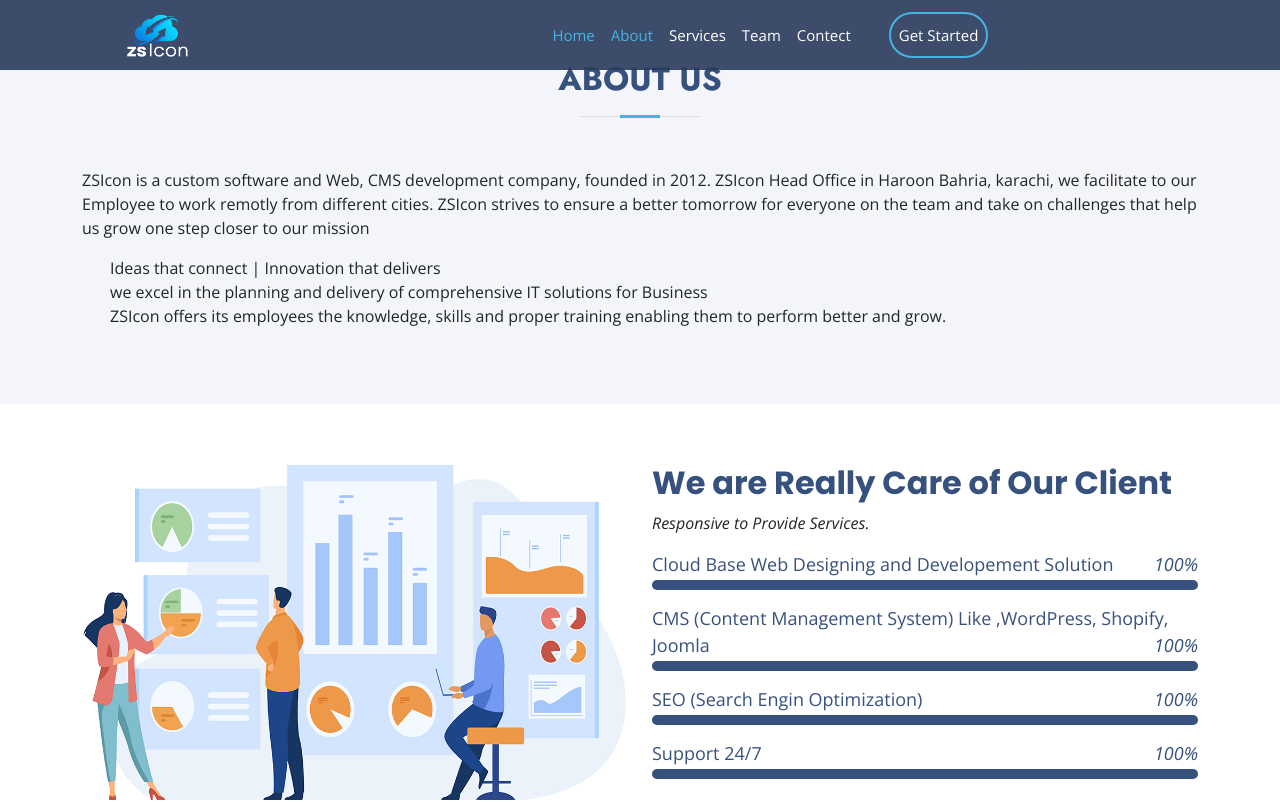
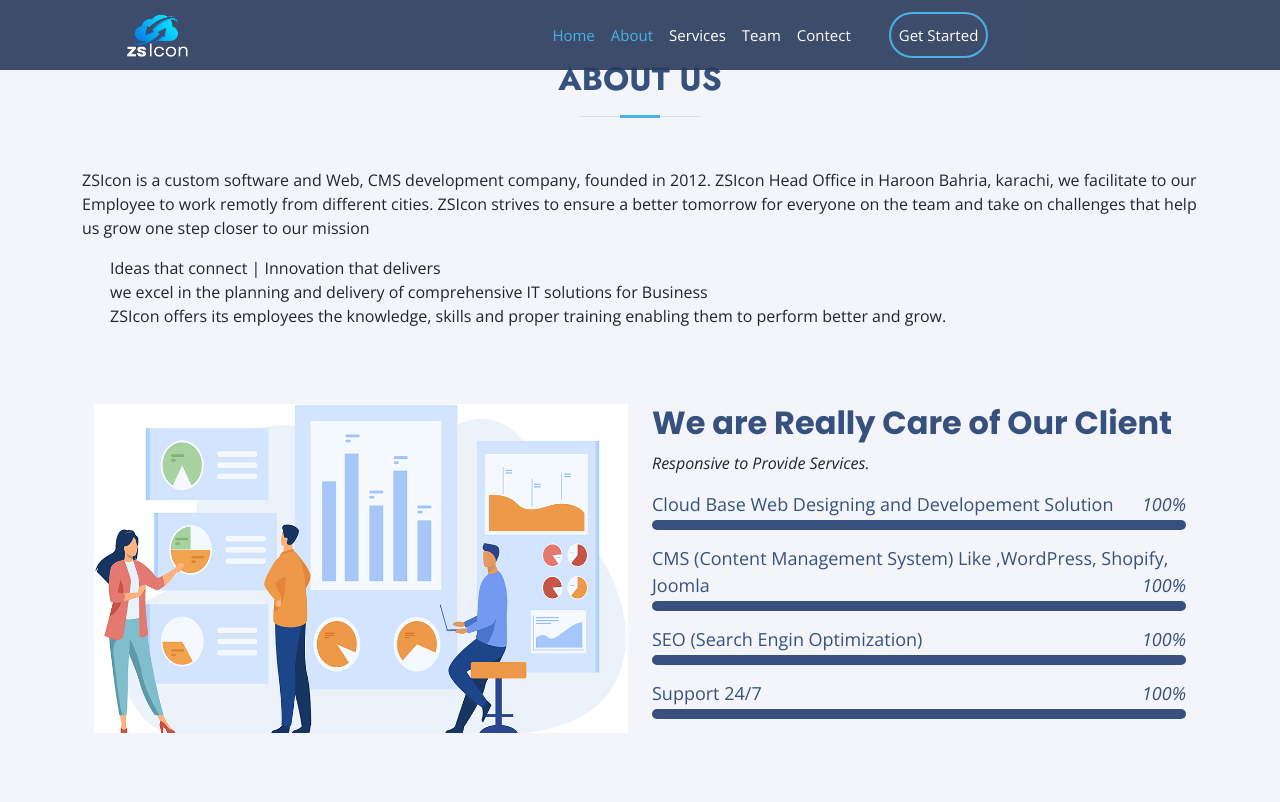
Before and after one commit to shahbazm788/zsicon, a React (Create React App) app: page /about in a window 1280 px wide. Shown: the top 802 px of the page. Built offline with nearby package versions, Linux system fonts and the light colour scheme; some icons are missing.

Commit message:
Update About.jsx

```diff
--- a/src/components/About.jsx
+++ b/src/components/About.jsx
@@ -42,9 +42,11 @@
               </ul>
             </div>
           </div>
+
+           <Skills />
         </Container>
       </section>
-      <Skills />
+
     </>
   );
 };
```
